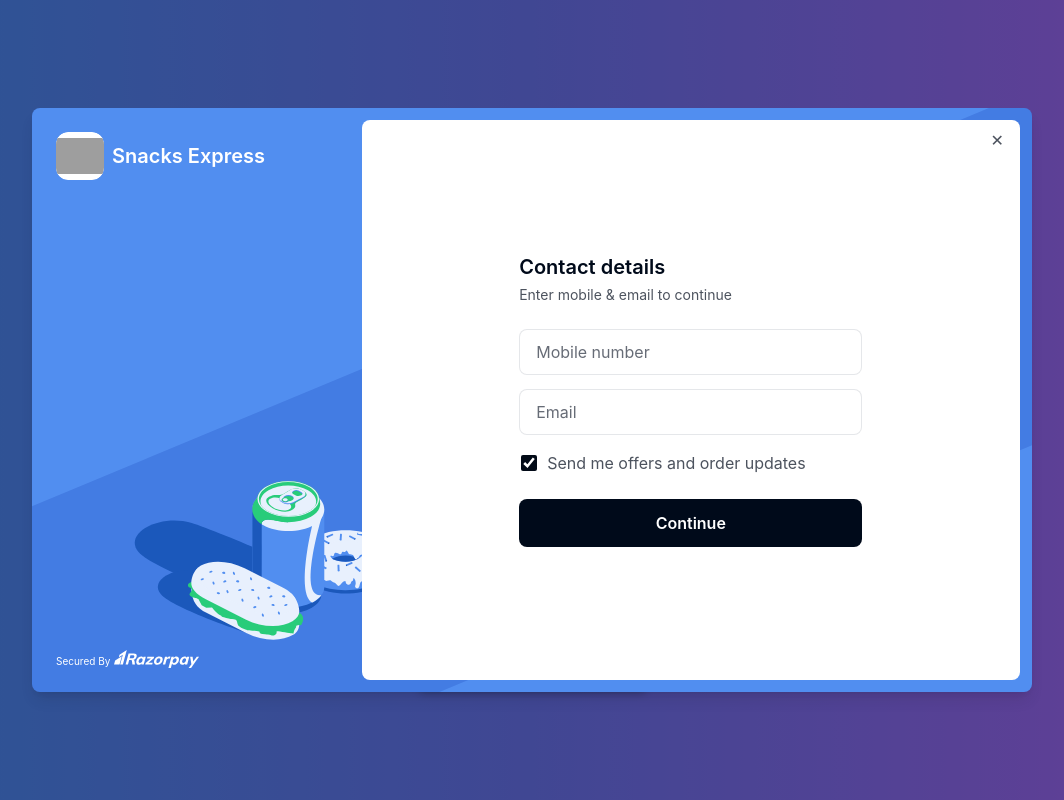
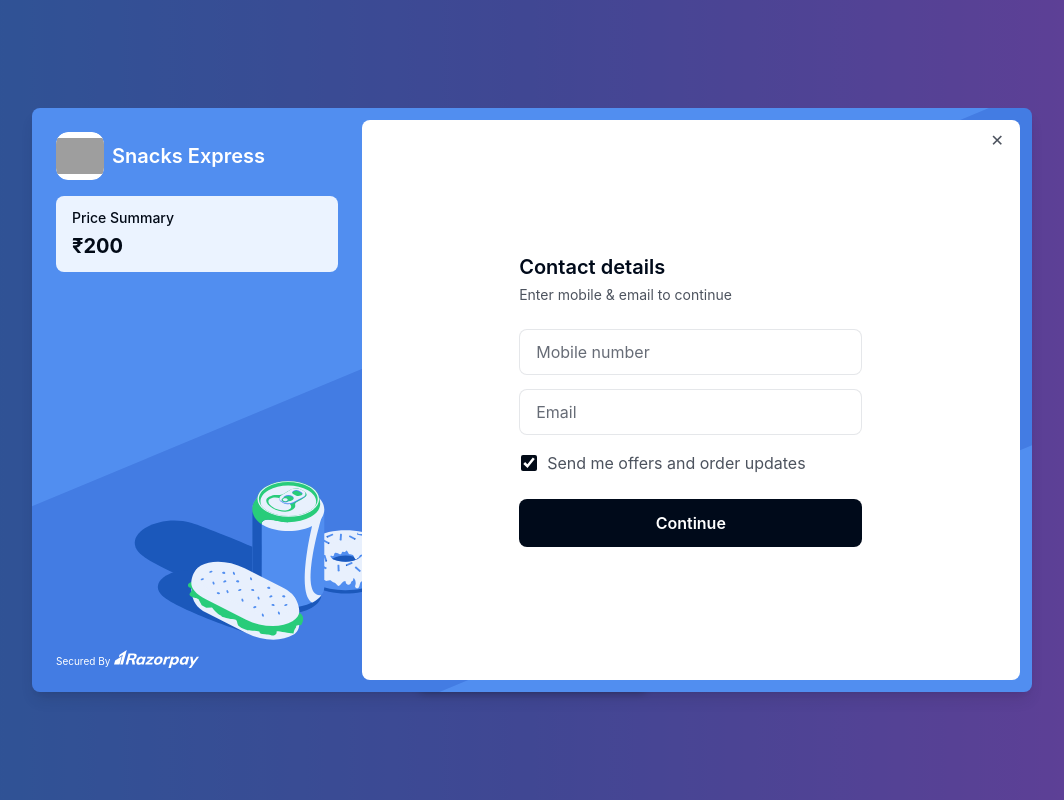
Before and after one commit to smilegupta/theming-made-easy, a React (Vite) app: page / in a window 1280 px wide. Both pictures are taken after a click on the button "Open Checkout". Shown: the whole page, without its empty margins (108-1172 px from the left). Built offline with nearby package versions, Linux system fonts and the light colour scheme; grey boxes are pictures that could not be loaded.

Commit message:
feat: added a themable element

```diff
--- a/src/components/Modal.jsx
+++ b/src/components/Modal.jsx
@@ -27,6 +27,13 @@
 
                   <div className="max-w-full text-2xl font-semibold text-on-primary truncate">
                     Snacks Express
+                  </div>
+                </div>
+
+                <div className="mt-4 rounded-lg bg-surface-25 text-primary-950">
+                  <div className="py-3 px-4">
+                    <div className="text-base font-medium">Price Summary</div>
+                    <div className="mt-1 text-2xl font-bold">₹200</div>
                   </div>
                 </div>
               </div>
```
